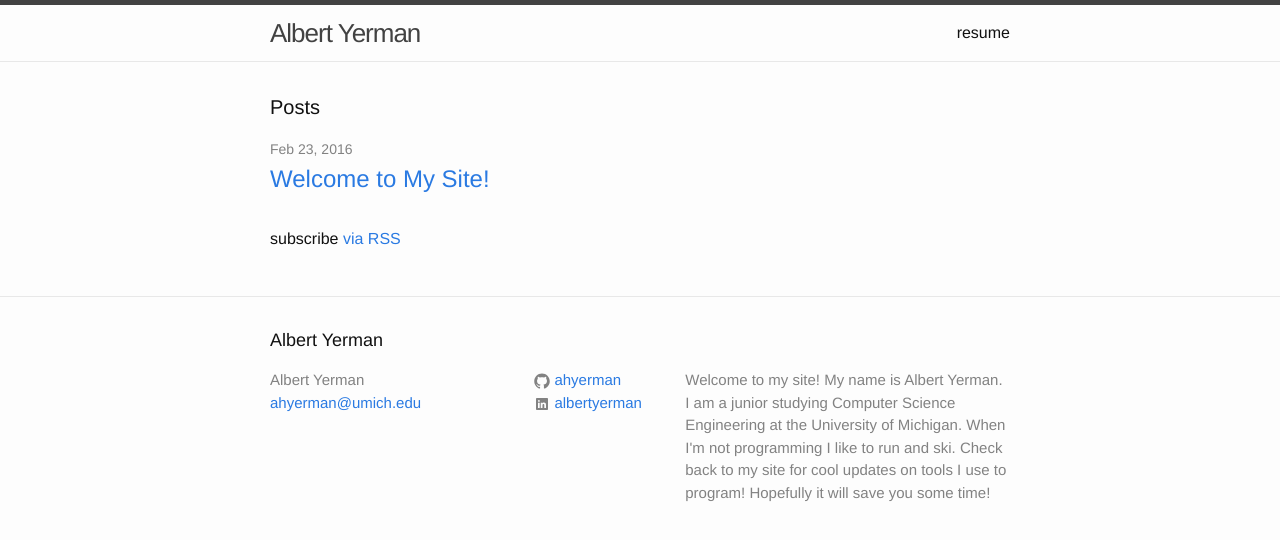
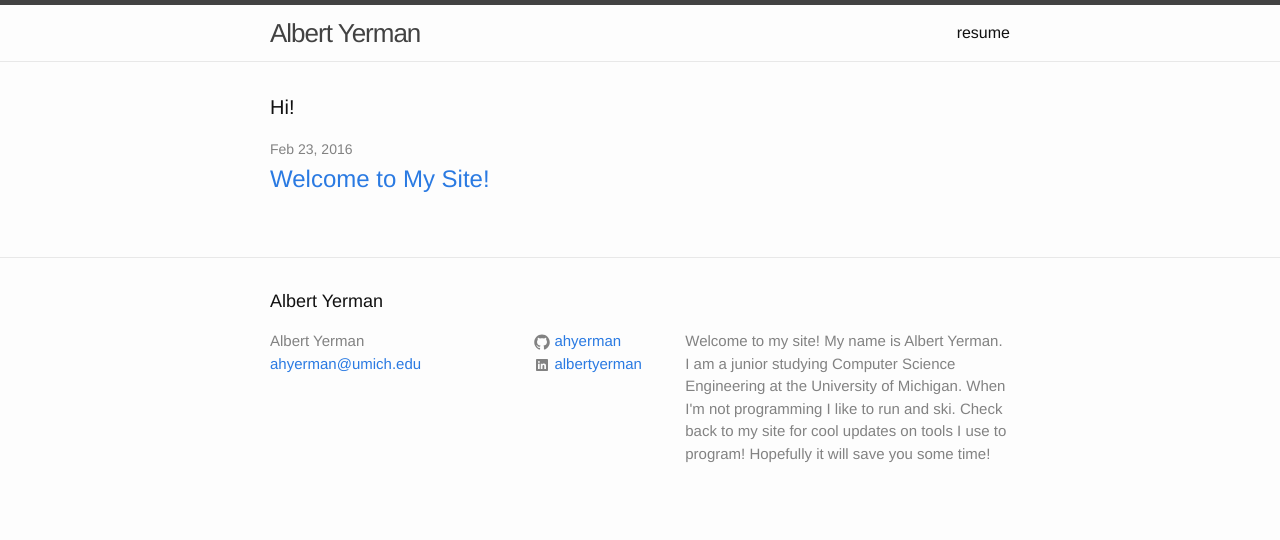
Before and after one commit to ahyerman/mysite, a Jekyll site: the page built from index.html, in a window 1280 px wide. Shown: the top 540 px of the page. Built offline with Jekyll 4.4.1, drawn with Linux system fonts in a browser that asks for light colours; comment, search, counter and statistics services are not loaded.

Commit message:
removed rss feed link

```diff
--- a/index.html
+++ b/index.html
@@ -4,7 +4,7 @@
 
 <div class="home">
 
-  <h1 class="page-heading">Posts</h1>
+  <h1 class="page-heading">Hi!</h1>
 
   <ul class="post-list">
     {% for post in site.posts %}
@@ -18,6 +18,4 @@
     {% endfor %}
   </ul>
 
-  <p class="rss-subscribe">subscribe <a href="{{ "/feed.xml" | prepend: site.baseurl }}">via RSS</a></p>
-
 </div>
```
